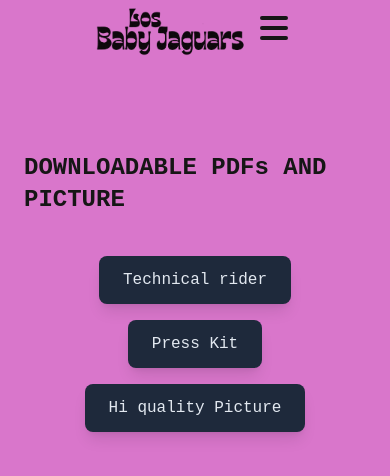
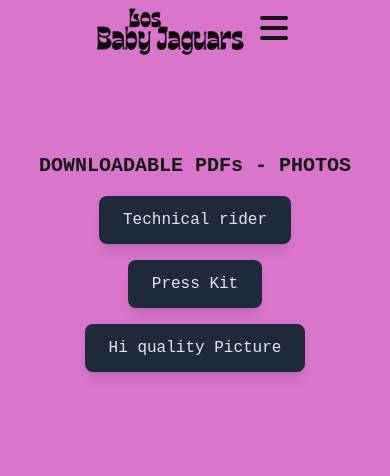
Before and after one commit to nachoguzman79/losbabyjaguars, a React app: page /press-pack in a window 390 px wide. Shown: the top 476 px of the page. Built offline with nearby package versions, Linux system fonts and the light colour scheme; the HTML template or start-up script is replaced by a standard one.

Commit message:
new h1 in About page

```diff
--- a/src/pages/PressPack.jsx
+++ b/src/pages/PressPack.jsx
@@ -3,8 +3,9 @@ import React from 'react';
 const PressPack = () => {
   return (
     <div className="min-h-screen flex flex-col items-center justify-start p-6">
-      <h1 className="mt-12 text-2xl md:text-4xl font-bold mb-4">DOWNLOADABLE PDFs AND PICTURE</h1>
-      <p className="text-xl text-gray-700 mb-6"></p>
+      <h1 className="mt-12  text-xl md:text-3xl font-bold mb-4">DOWNLOADABLE PDFs - PHOTOS</h1>
+
+      {/* <p className="text-xl text-gray-700 mb-6"></p> */}
 
       {/* Botón de descarga del Rider */}
       {/* <p className="mt-2 mb-6 text-2xl text-customBlack font-extrabold">DOWNLOAD PDF</p> */}
```
